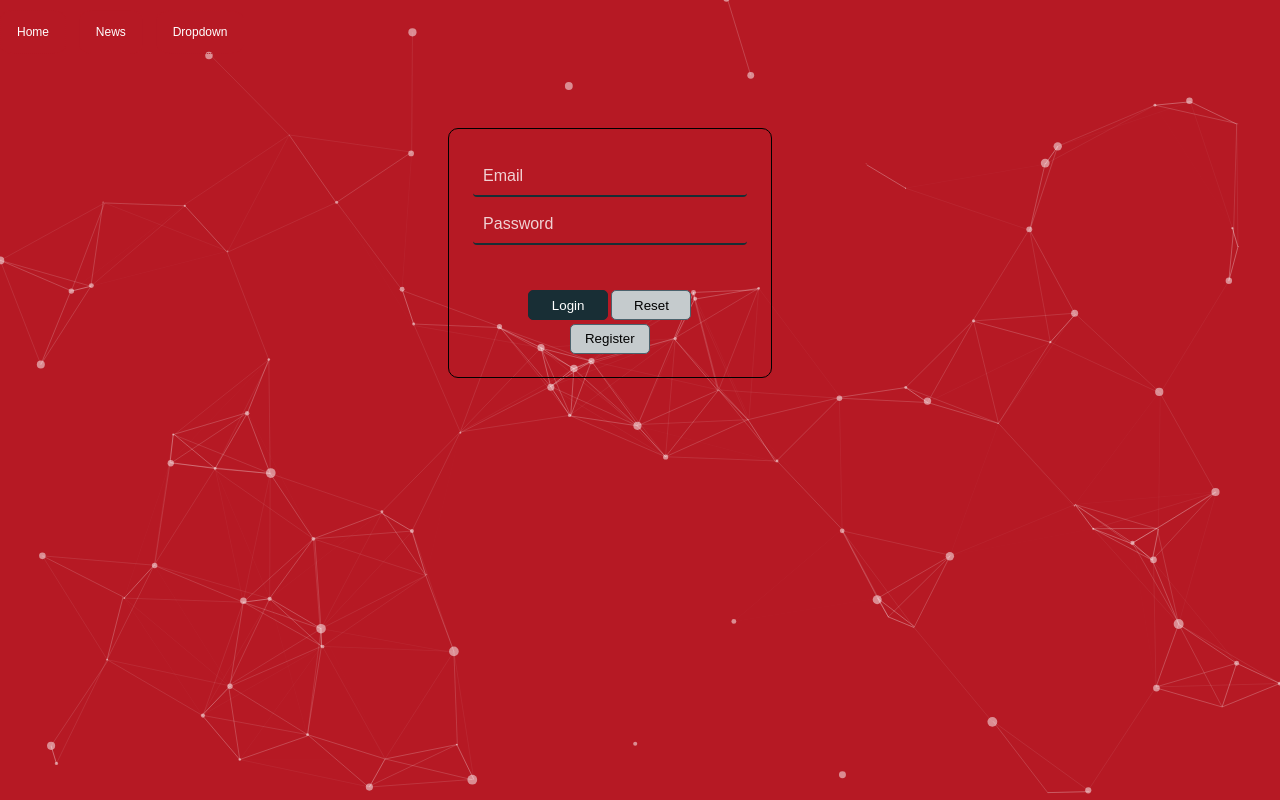
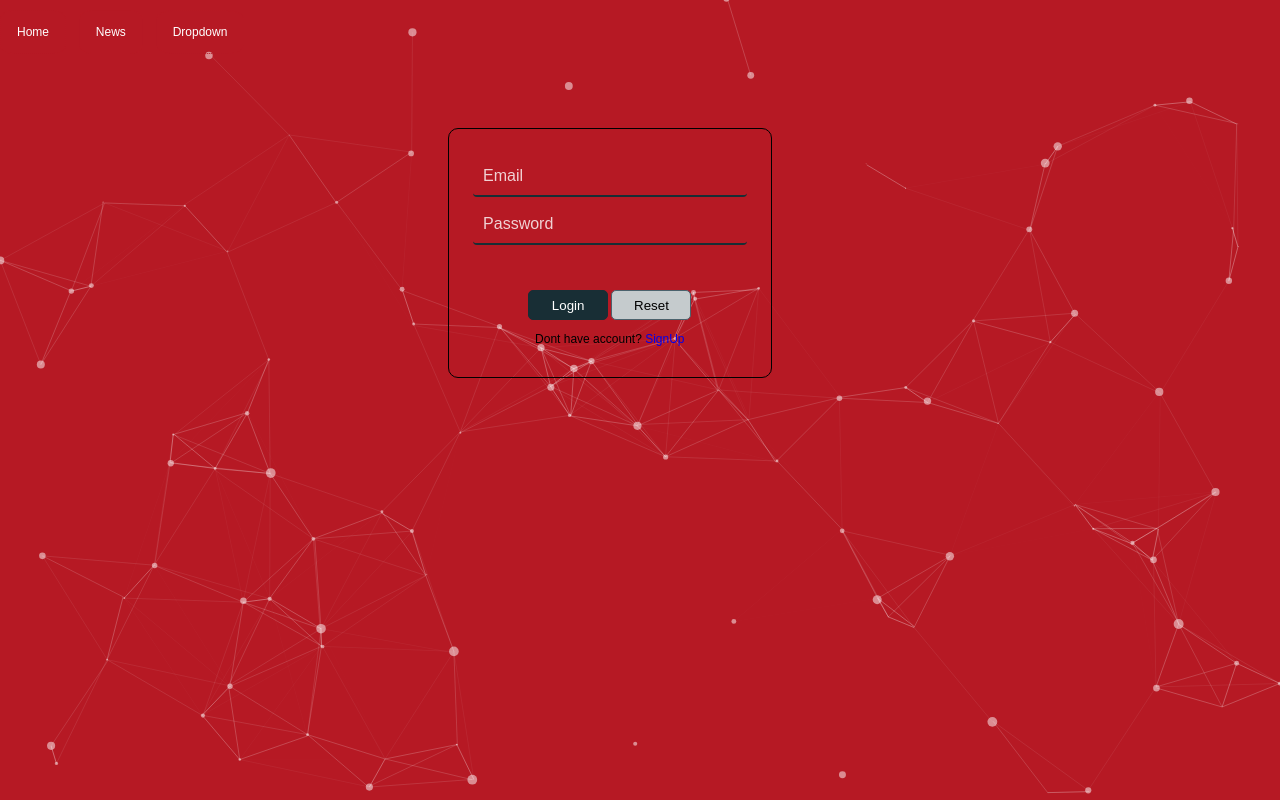
Before and after one commit to ramishali5/Form_js, a plain HTML site: page Login.html in a window 1280 px wide. Drawn offline with Linux system fonts and the light colour scheme.

Commit message:
Update Login.html

```diff
--- a/Login.html
+++ b/Login.html
@@ -31,7 +31,8 @@
   <input type="password" name="password" placeholder="Password" required class="input" id="input2"><br>
   <input type="submit" value="Login" class="button" id="submit">
   <input type="reset" value="Reset" class="button" id="reset"><br>
-  <button id="Login" class="button"><a href="index.html">Register</a></button>
+   <!--<button id="Login" class="button"><a href="index.html">Register</a></button>-->
+  <p>Dont have account? <a href="index.html">SignUp</a></p>
   </form>
 </div>
 </div>
```
